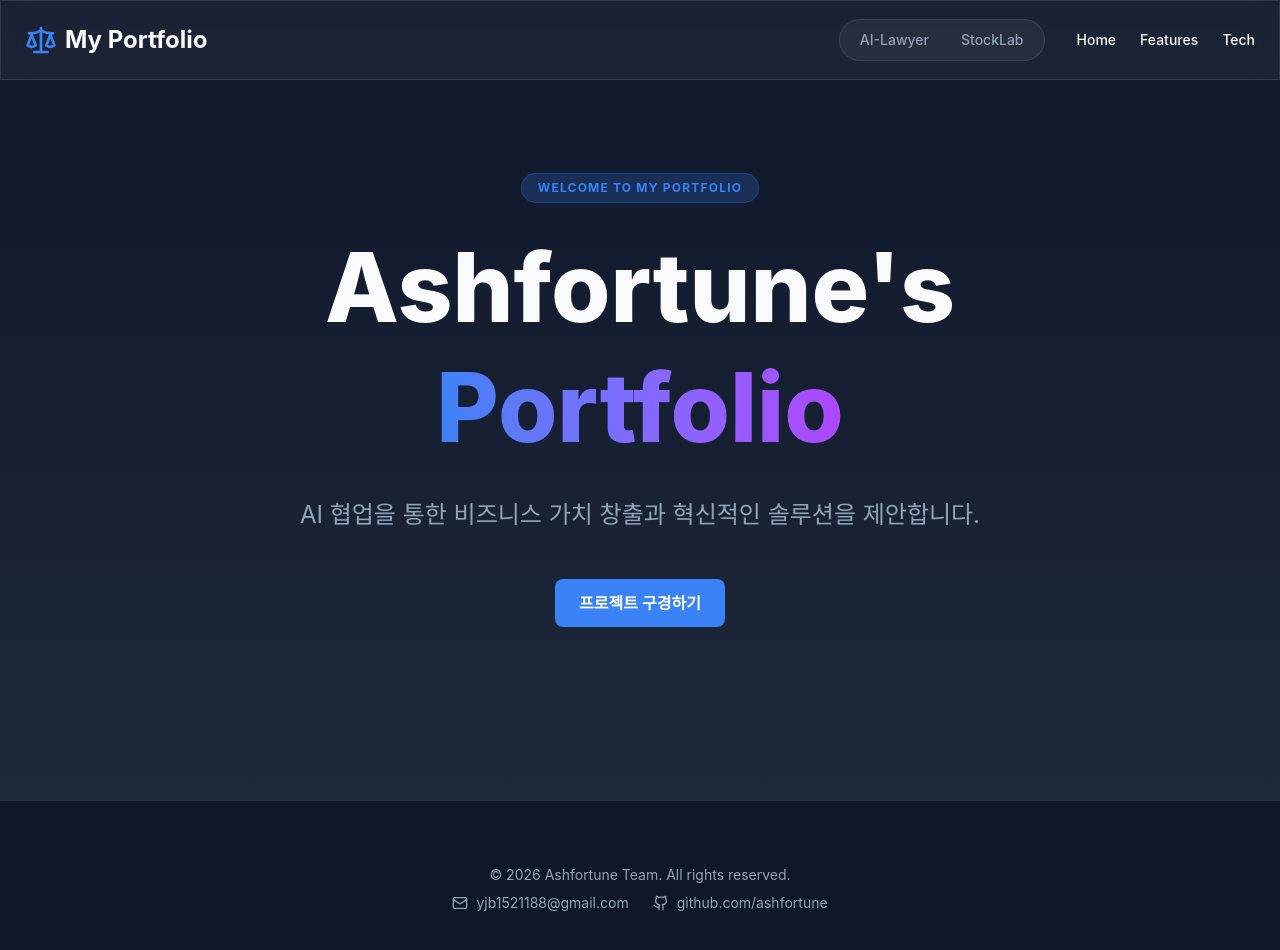
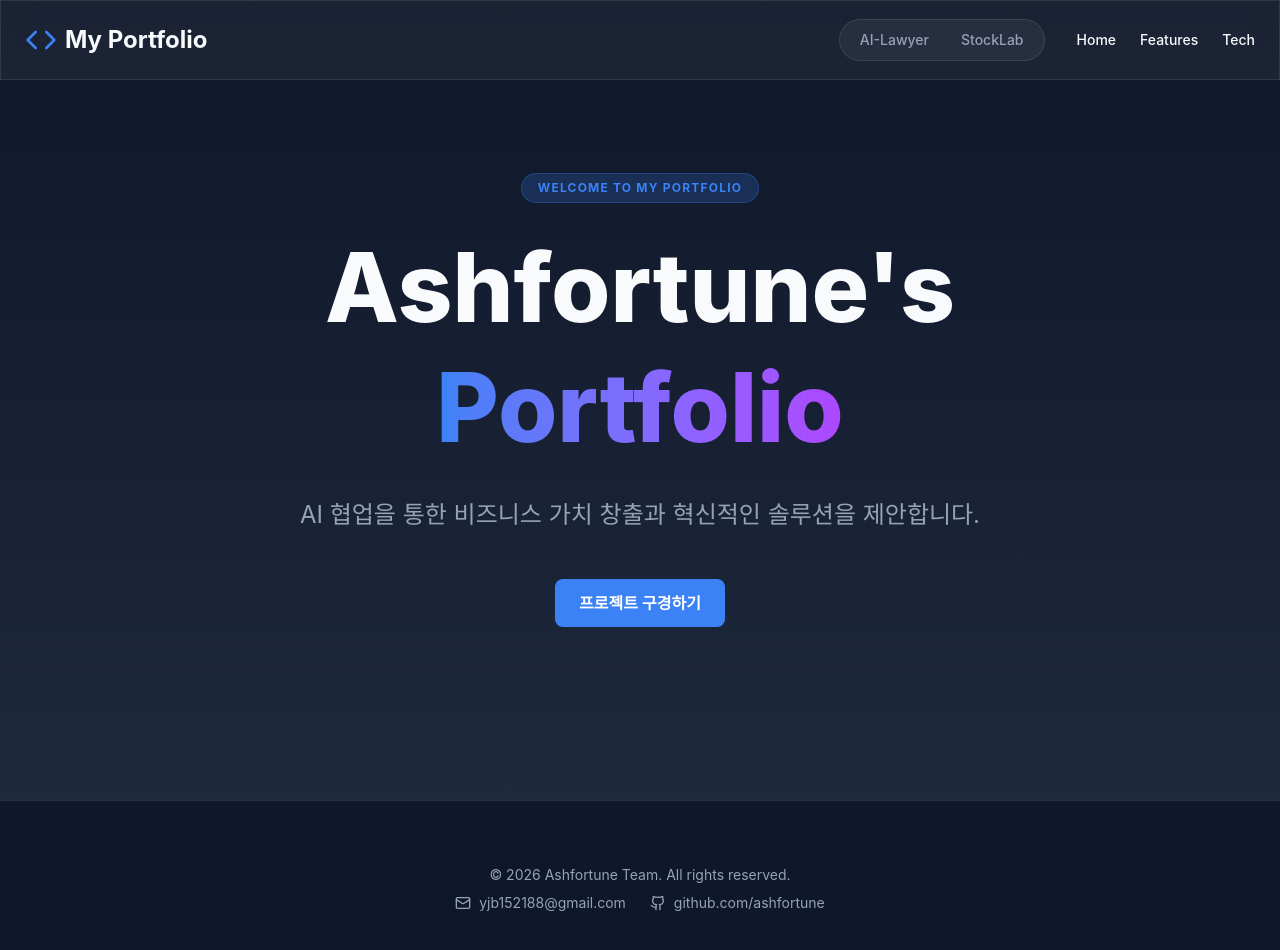
Before and after one commit to ashfortune/ghPortfolio, a React (Vite) app: page / in a window 1280 px wide. Shown: the top 950 px of the page. Built offline with nearby package versions, Linux system fonts and the light colour scheme.

Commit message:
새 프로젝트 추가

```diff
--- a/src/App.jsx
+++ b/src/App.jsx
@@ -1,6 +1,6 @@
 import React, { useState, useEffect } from 'react';
 import {
-  Scale,
+  Code,
   PlayCircle,
   Github,
   Mail,
@@ -19,7 +19,7 @@ const Navbar = ({ projects, activeProject, setActiveProject }) => {
     <nav className="fixed top-0 left-0 w-full h-20 flex items-center glass z-50">
       <div className="container mx-auto px-6 flex justify-between items-center">
         <div className="flex items-center gap-2 text-2xl font-bold">
-          <Scale className="text-primary" size={32} />
+          <Code className="text-primary" size={32} />
           <span>My Portfolio</span>
         </div>
 
@@ -30,11 +30,10 @@ const Navbar = ({ projects, activeProject, setActiveProject }) => {
               <button
                 key={proj.id}
                 onClick={() => setActiveProject(proj)}
-                className={`px-4 py-1.5 rounded-full text-sm font-medium transition-all ${
-                  activeProject.id === proj.id
+                className={`px-4 py-1.5 rounded-full text-sm font-medium transition-all ${activeProject.id === proj.id
                     ? 'bg-primary text-white shadow-lg'
                     : 'text-text-muted hover:text-white'
-                }`}
+                  }`}
               >
                 {proj.title}
               </button>
@@ -61,9 +60,8 @@ const Navbar = ({ projects, activeProject, setActiveProject }) => {
               <span className="text-xs font-bold text-text-muted uppercase tracking-wider">Navigation</span>
               <button
                 onClick={() => { setActiveProject(null); setIsOpen(false); }}
-                className={`text-left px-4 py-3 rounded-lg flex items-center justify-between ${
-                  !activeProject ? 'bg-primary/20 text-primary border border-primary/30' : 'bg-white/5 border border-white/5'
-                }`}
+                className={`text-left px-4 py-3 rounded-lg flex items-center justify-between ${!activeProject ? 'bg-primary/20 text-primary border border-primary/30' : 'bg-white/5 border border-white/5'
+                  }`}
               >
                 Home
                 {!activeProject && <ChevronRight size={16} />}
@@ -74,9 +72,8 @@ const Navbar = ({ projects, activeProject, setActiveProject }) => {
                 <button
                   key={proj.id}
                   onClick={() => { setActiveProject(proj); setIsOpen(false); }}
-                  className={`text-left px-4 py-3 rounded-lg flex items-center justify-between ${
-                    activeProject?.id === proj.id ? 'bg-primary/20 text-primary border border-primary/30' : 'bg-white/5 border border-white/5'
-                  }`}
+                  className={`text-left px-4 py-3 rounded-lg flex items-center justify-between ${activeProject?.id === proj.id ? 'bg-primary/20 text-primary border border-primary/30' : 'bg-white/5 border border-white/5'
+                    }`}
                 >
                   {proj.title}
                   {activeProject?.id === proj.id && <ChevronRight size={16} />}
@@ -131,7 +128,7 @@ const FeatureItem = ({ icon: Icon, title, description, videoSrc, poster, reverse
             >
               <PlayCircle className="text-white mb-4 group-hover:scale-110 transition-transform" size={64} />
               <span className="text-white font-medium text-center px-4">
-                시연 영상 재생<br/>
+                시연 영상 재생<br />
                 <span className="text-xs opacity-60">({videoSrc.split('/').pop()})</span>
               </span>
             </div>
@@ -281,7 +278,7 @@ const App = () => {
           <div className="flex flex-col sm:flex-row items-center justify-center gap-2 sm:gap-6">
             <p className="flex items-center gap-2 hover:text-white transition-colors">
               <Mail size={16} />
-              yjb1521188@gmail.com
+              yjb152188@gmail.com
             </p>
             <a href="https://github.com/ashfortune" target="_blank" rel="noopener noreferrer" className="flex items-center gap-2 hover:text-white transition-colors group">
               <Github size={16} className="group-hover:text-primary transition-colors" />
--- a/src/data/projects.js
+++ b/src/data/projects.js
@@ -76,50 +76,50 @@ export const projects = [
   {
     id: 'stocklab',
     title: 'StockLab',
-    subtitle: '데이터 기반 투자 실험 및 분석 플랫폼',
+    subtitle: '데이터 분석 기반의 올인원 모의 주식 투자 플랫폼',
     heroTagline: 'Investigate & Simulate, Innovate Your Investment',
-    heroDescription: '한국투자증권(KIS) 실시간 API를 활용한 가상 투자 환경을 구축하고, AI 분석을 통해 사용자의 투자 가설을 검증하는 "투자 실험실" 플랫폼입니다.',
+    heroDescription: '현대적인 웹 환경에서 데이터 분석과 안정적인 주식 매매를 지원하는 플랫폼입니다. Flask의 모듈형 아키텍처와 실시간 통신 기술을 활용하여 사용자에게 직관적이고 강력한 투자 도구를 제공합니다.',
     heroBg: `${baseUrl}assets/projects/stocklab/images/hero-bg.jpg`,
-    githubUrl: 'https://github.com/ashfortune/StockLab',
-    about: 'StockLab은 실제 자산 손실 없이 투자 전략을 테스트하고 싶은 사용자 및 데이터 기반의 포트폴리오 관리를 원하는 투자자를 위해 개발되었습니다. KIS API의 실시간 시세를 바탕으로 가상 매매를 지원하며, AI가 사용자의 투자 성향을 분석하여 최적화된 리밸런싱 전략을 제안합니다.',
+    githubUrl: 'https://github.com/human13th2team/StockLab',
+    about: 'StockLab은 실제 자산 손실 없이 투자 전략을 테스트하고 싶은 사용자를 위해 개발되었습니다. KIS API의 실시간 시세를 바탕으로 정교한 가상 매매를 지원하며, AI가 사용자의 투자 성향을 분석하여 최적화된 리밸런싱 전략을 제안하는 "투자 실험실"입니다.',
     features: [
       {
         icon: LayoutDashboard,
-        title: '연구 지원금 시스템 (Grant & Seed)',
-        description: '실험을 위한 초기 자산(1억 원)을 즉시 지급하며, 투자의 연속성을 위해 일주일 간격으로 추가 연구 지원금을 자동 리필합니다.',
-        videoSrc: `${baseUrl}assets/projects/stocklab/videos/grant-system.mp4`,
+        title: '통합 대시보드 및 분석 리포트',
+        description: 'Charts.js와 D3.js를 활용하여 주가 변동 및 포트폴리오 비중을 시각화하고, 진보된 알고리즘을 기반으로 한 상세 투자 분석 리포트를 제공합니다.',
+        videoSrc: `${baseUrl}assets/projects/stocklab/videos/dashboard-report.mp4`,
         poster: '',
         reverse: true
       },
       {
         icon: MessageSquare,
-        title: '실시간 트레이딩 실험 (Trading Engine)',
-        description: '지정가 주문 시스템과 자산 동결 처리를 통해 정교한 매수/매도 로직을 가동하며 실시간 체결 엔진으로 데이터 무결성을 확보합니다.',
-        videoSrc: `${baseUrl}assets/projects/stocklab/videos/trading-engine.mp4`,
+        title: '실시간 트레이딩 시스템',
+        description: 'Socket.IO 연동을 통한 실시간 체결 엔진으로 정교한 매수/매도 로직을 가동하며, 자산 동결 처리 및 서비스 레이어 패턴으로 데이터 무결성을 확보했습니다.',
+        videoSrc: `${baseUrl}assets/projects/stocklab/videos/trading-system.mp4`,
         poster: ''
       },
       {
-        icon: Bell,
-        title: 'AI 기반 포트폴리오 연구 (AI Analysis)',
-        description: '보유 종목 데이터를 바탕으로 Gemini/OpenAI가 사용자의 투자 스타일을 진단하고, 실시간 뉴스 및 지표를 결합하여 리밸런싱 전략을 제안합니다.',
-        videoSrc: `${baseUrl}assets/projects/stocklab/videos/ai-analysis.mp4`,
+        icon: UserCheck,
+        title: '하이브리드 인증 및 보안',
+        description: 'JWT 기반의 보안 세션 관리와 역할 기반 접근 제어(RBAC)를 통해 안전한 회원 관리를 지원하며, AI 분석과 연동된 개인화된 투자 환경을 제공합니다.',
+        videoSrc: `${baseUrl}assets/projects/stocklab/videos/auth-security.mp4`,
         poster: '',
         reverse: true
       }
     ],
     techStack: [
-      { title: "Backend", items: ["Flask 3.0.3", "Python", "SQLAlchemy", "Flask-APScheduler"] },
-      { title: "Frontend", items: ["Jinja2", "Tailwind CSS"] },
-      { title: "Database", items: ["MariaDB", "Redis (Token/Pub-Sub)"] },
+      { title: "Backend", items: ["Flask 3.0.3", "Python 3.10", "Flask-SocketIO", "Flask-JWT-Extended"] },
+      { title: "Frontend", items: ["Jinja2", "Vanilla JavaScript", "Tailwind CSS", "Charts.js", "D3.js"] },
+      { title: "Database", items: ["MariaDB", "Redis (Pub-Sub / Token Management)"] },
       { title: "External API", items: ["KIS API", "Gemini AI"] }
     ],
     team: [
-      { name: "유재복", role: "실시간 체결 엔진 개발" },
-      { name: "탁유제", role: "시장 데이터 및 관리자 API" },
-      { name: "문광명", role: "트레이딩 시스템 설계" },
-      { name: "강민재", role: "AI 분석 및 스케줄러" },
-      { name: "박시원", role: "인프라 및 인증 시스템" },
-      { name: "이진영", role: "Auth 및 초기 자금 로직" }
+      { name: "유재복 (PM)", role: "실시간 체결 엔진 (Execution Engine)" },
+      { name: "탁유제 (PL)", role: "시장 데이터 및 관리자 API (Market Data)" },
+      { name: "박시원", role: "보안 인증 및 인프라 (Auth & Infra)" },
+      { name: "이진영", role: "보안 인증 및 초기 자금 로직 (Auth & Infra)" },
+      { name: "문광명", role: "트레이딩 시스템 설계 (Trading System)" },
+      { name: "강민재", role: "AI 분석 및 스케줄러 (AI & Analytics)" }
     ]
   },
   // 추후 새로운 프로젝트를 여기에 추가할 수 있습니다.
```
